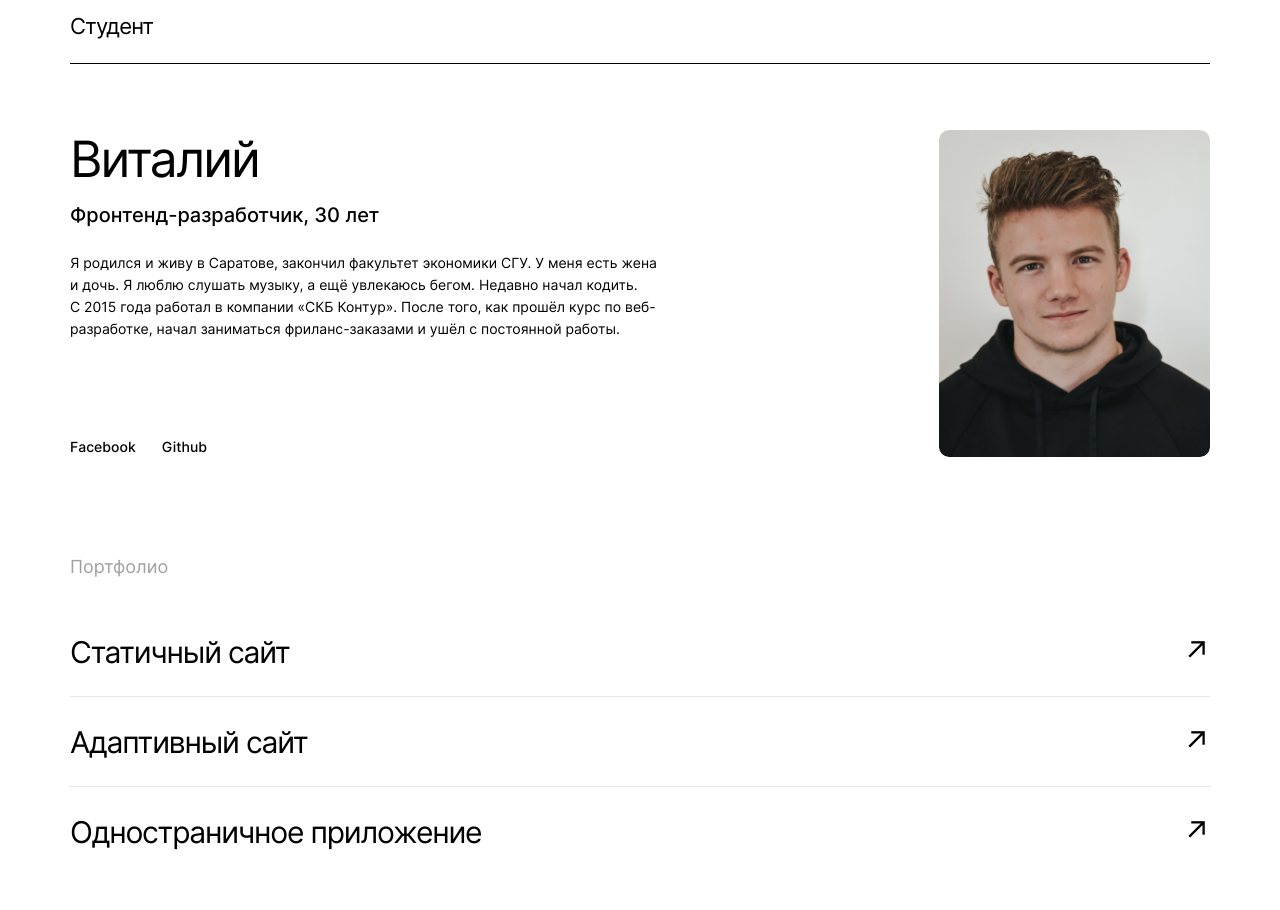
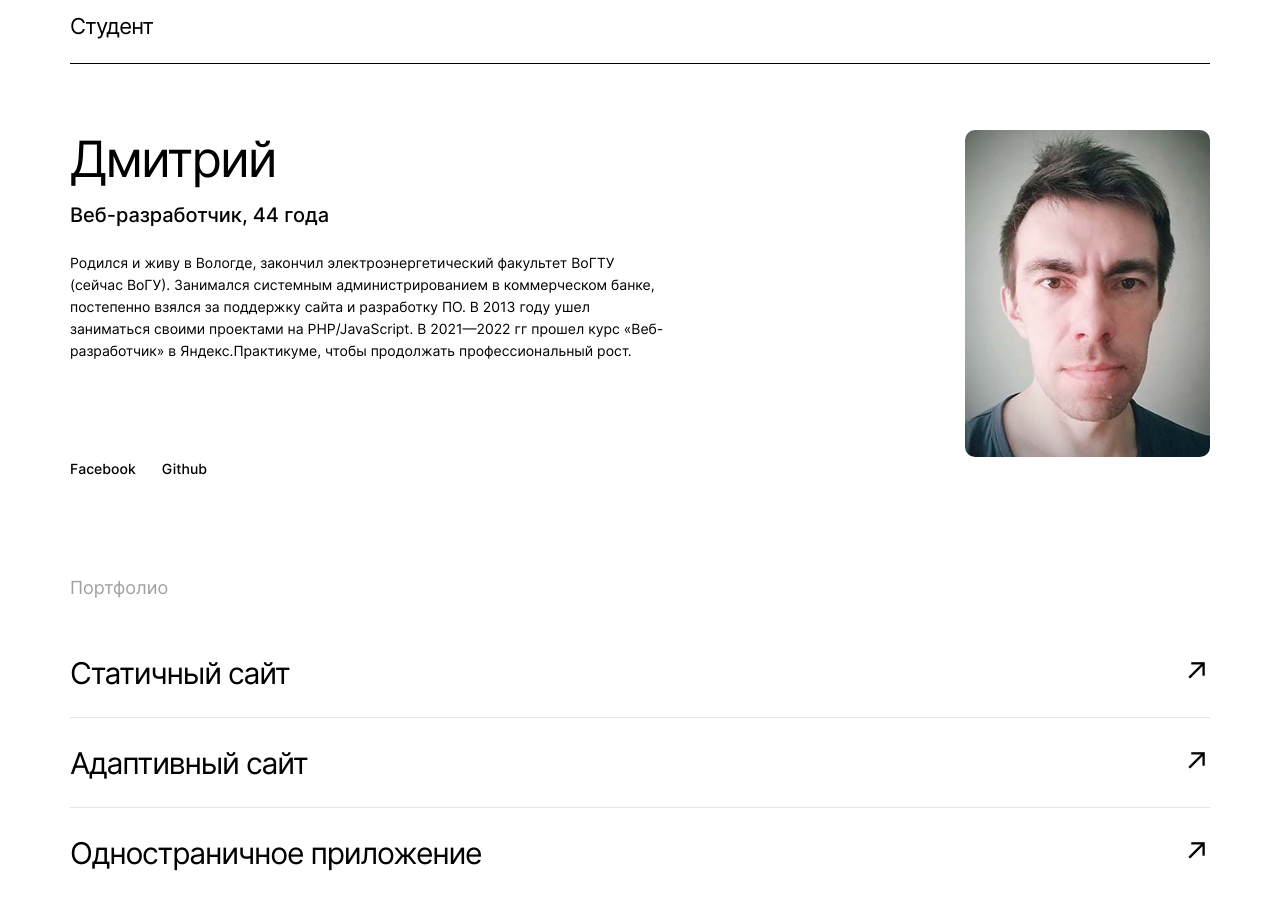
Before and after one commit to d-ogarkov/movies-explorer-frontend, a React (Create React App) app: page / in a window 1280 px wide. Shown: the part 1920-2830 px from the top of the page. Built offline with nearby package versions, Linux system fonts and the light colour scheme.

Commit message:
Доработка после сдачи

```diff
--- a/package.json
+++ b/package.json
@@ -9,6 +9,7 @@
     "react": "^18.2.0",
     "react-dom": "^18.2.0",
     "react-hook-form": "^7.39.4",
+    "react-http-status-code": "^1.0.1",
     "react-router-dom": "^5.2.1",
     "react-scripts": "5.0.1",
     "validator": "^13.7.0",
--- a/src/components/Main/AboutMe/AboutMe.js
+++ b/src/components/Main/AboutMe/AboutMe.js
@@ -7,9 +7,9 @@ export default function AboutMe() {
       <div className="about-me__bio">
         <img className="about-me__portrait" src={portrait} alt="Портрет" />
         <div className="about-me__text">
-          <h3 className="about-me__title">Виталий</h3>
-          <p className="about-me__description">Фронтенд-разработчик, 30 лет</p>
-          <p className="about-me__paragraph">Я родился и&nbsp;живу в&nbsp;Саратове, закончил факультет экономики СГУ. У&nbsp;меня есть жена и&nbsp;дочь. Я&nbsp;люблю слушать музыку, а&nbsp;ещё увлекаюсь бегом. Недавно начал кодить. С&nbsp;2015 года работал в&nbsp;компании «СКБ Контур». После того, как прошёл курс по&nbsp;веб-разработке, начал заниматься фриланс-заказами и&nbsp;ушёл с&nbsp;постоянной работы.</p>
+          <h3 className="about-me__title">Дмитрий</h3>
+          <p className="about-me__description">Веб-разработчик, 44 года</p>
+          <p className="about-me__paragraph">Родился и&nbsp;живу в&nbsp;Вологде, закончил электроэнергетический факультет ВоГТУ (сейчас ВоГУ). Занимался системным администрированием в&nbsp;коммерческом банке, постепенно взялся за&nbsp;поддержку сайта и&nbsp;разработку ПО. В&nbsp;2013 году ушел заниматься своими проектами на&nbsp;PHP/JavaScript. В&nbsp;2021&mdash;2022&nbsp;гг прошел курс &laquo;Веб-разработчик&raquo; в&nbsp;Яндекс.Практикуме, чтобы продолжать профессиональный рост.</p>
           <ul className="about-me__links">
             <li className="about-me__link">Facebook</li>
             <li className="about-me__link">Github</li>
```
Also changed, not shown: src/images/student.jpg, 1 other file (tests, documents, lock files or other folders).
